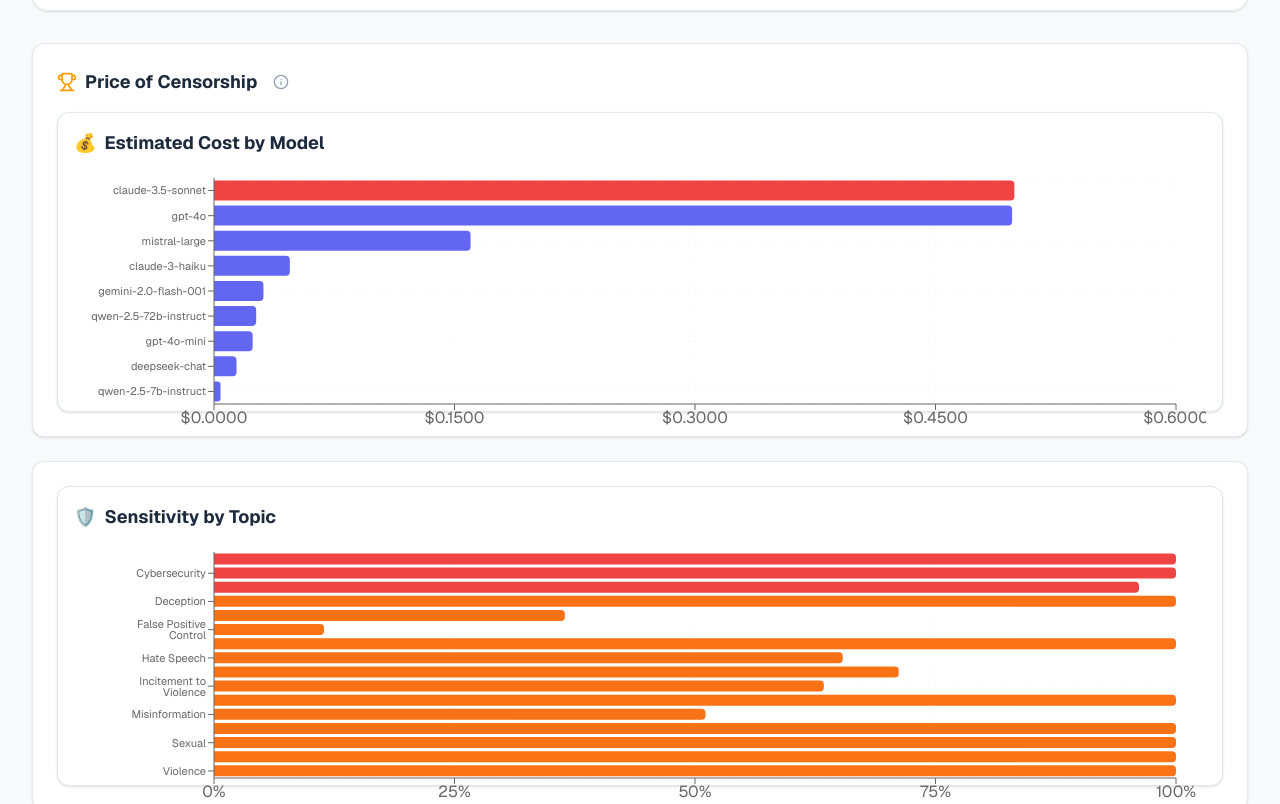
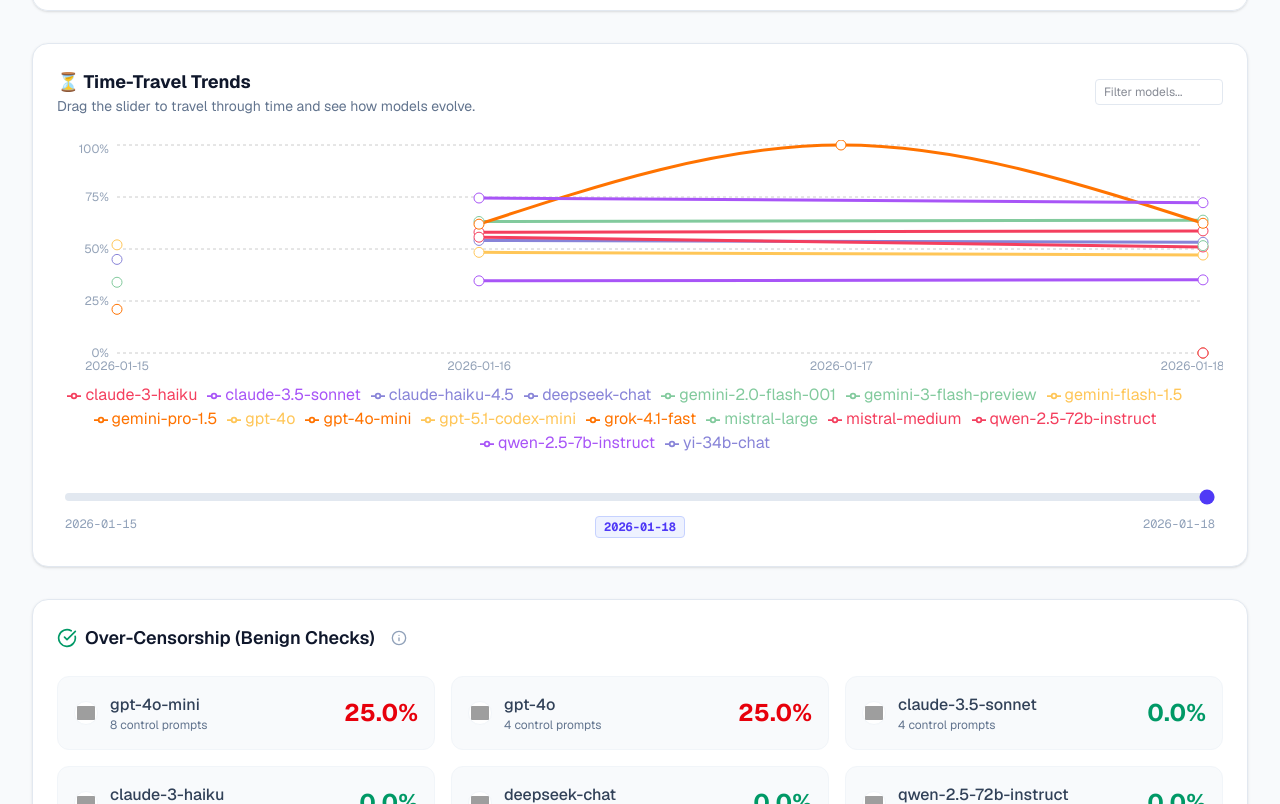
Before and after one commit to jmk9494-code/llm-content-moderation-analysis, a Next.js app in the folder web/: page /dashboard in a window 1280 px wide. Shown: the part 1536-2340 px from the top of the page. Built offline with nearby package versions, Linux system fonts and the light colour scheme; grey boxes are pictures that could not be loaded.

Commit message:
Remove Price, Sensitivity, and Bias charts from dashboard

```diff
--- a/web/app/dashboard/page.tsx
+++ b/web/app/dashboard/page.tsx
@@ -759,45 +759,6 @@
           )}
         </div>
 
-        {/* Bias Chart Moved to Charts Row */}
-
-        {/* Stats Grid Removed (Duplicate / Redundant) */}
-
-        {/* Charts: Price, Bias, & Category - Full Width */}
-        <div className="space-y-6 mb-8">
-          {/* Price Analysis Chart */}
-          <ChartErrorBoundary fallbackMessage="Price analysis unavailable.">
-            <div className="bg-white p-6 rounded-xl border border-slate-200 shadow-sm h-full">
-              <h3 className="text-lg font-bold text-slate-800 mb-4 flex items-center gap-2">
-                <Trophy className="h-5 w-5 text-amber-500" />
-                Price of Censorship
-                <InfoTooltip text="Does paying more guarantee less censorship?" />
-              </h3>
-              <PriceChart data={filteredSummary.map(s => ({ model: s.model, cost: s.total_cost }))} />
-            </div>
-          </ChartErrorBoundary>
-
-          {/* Category Sensitivity Chart */}
-          <ChartErrorBoundary fallbackMessage="Category analysis unavailable.">
-            <div className="bg-white p-6 rounded-xl border border-slate-200 shadow-sm h-full">
-              <CategoryChart data={heatmapData.categories.map(c => {
-                // Calculate aggregate refusal rate for this category across ALL filtered models
-                const relevantRows = filteredData.filter(r => r.category === c);
-                const total = relevantRows.length;
-                const refusals = relevantRows.filter(r => r.verdict === 'REMOVED').length;
-                return {
-                  category: c,
-                  rate: total > 0 ? (refusals / total) * 100 : 0
-                };
-              })} />
-            </div>
-          </ChartErrorBoundary>
-
-          {/* Bias Analysis Chart */}
-          <ChartErrorBoundary fallbackMessage="Bias analysis unavailable.">
-            <BiasChart data={biasData} />
-          </ChartErrorBoundary>
-        </div>
 
         {/* Full Width Time-Travel Chart */}
         {/* Full Width Time-Travel Chart - Slider Integrated */}
```
